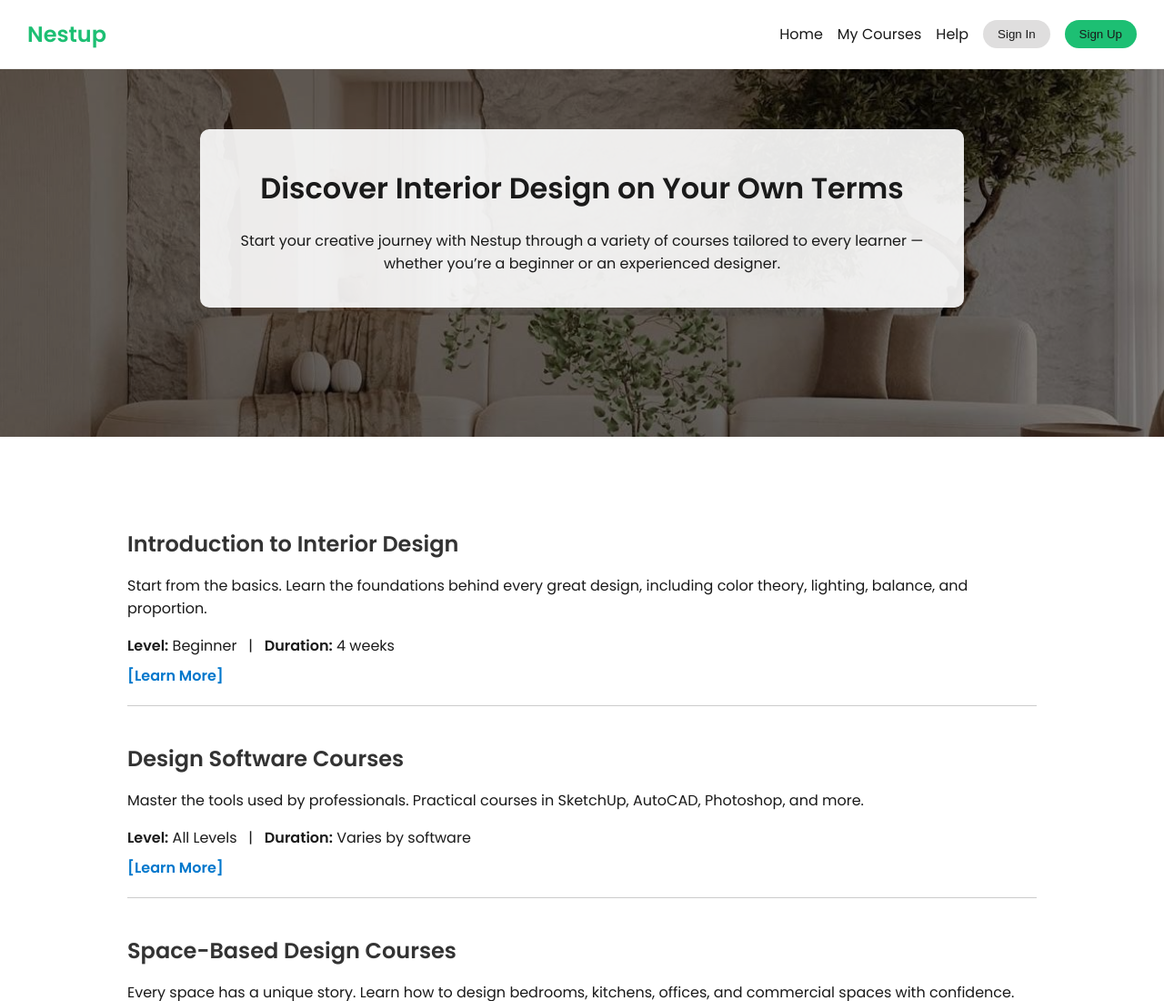
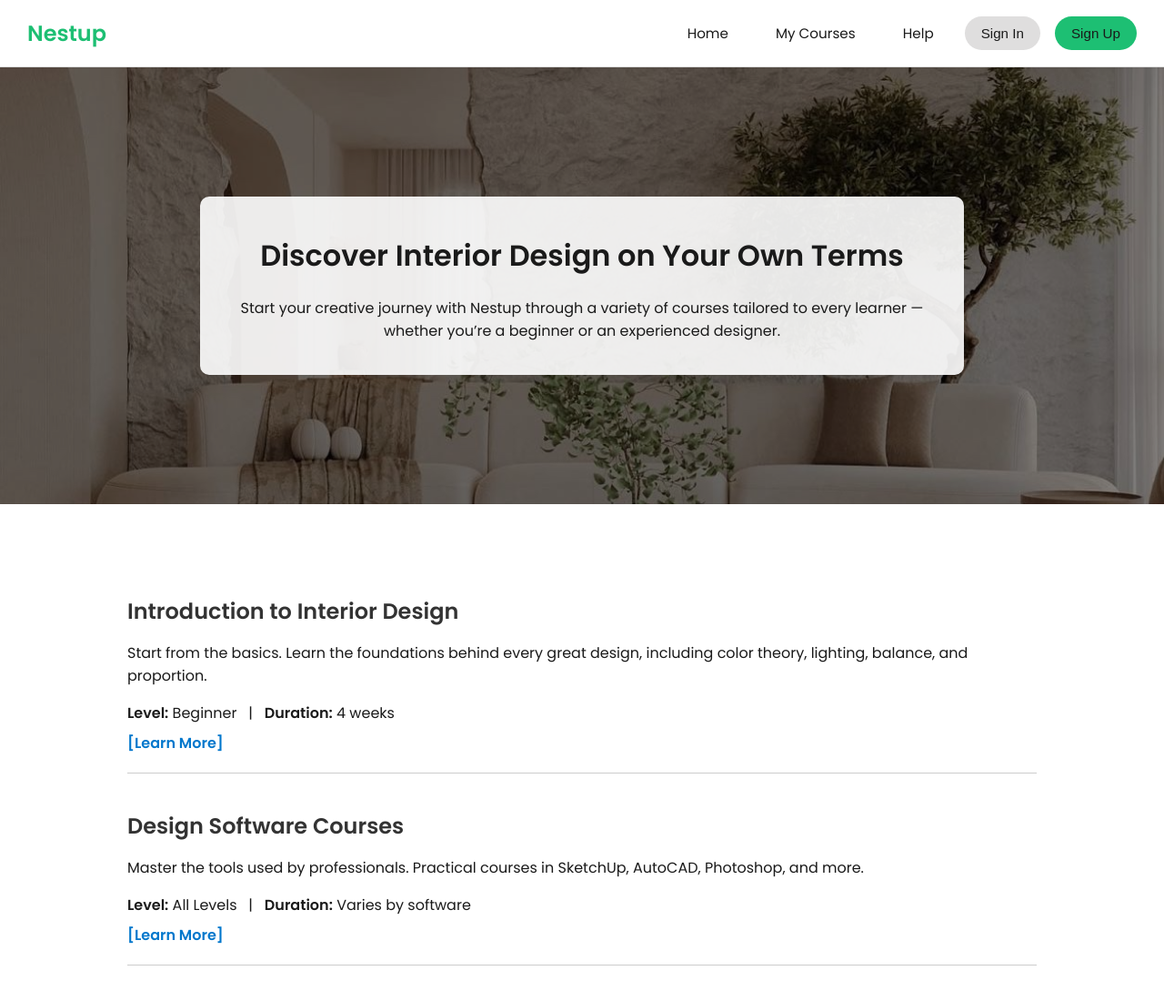
Before and after one commit to A7madAlali/Nestup, a plain HTML site: page courses.html in a window 1280 px wide. Shown: the top 1100 px of the page at 91% size. Drawn offline with Linux system fonts and the light colour scheme.

Commit message:
Update courses.css

```diff
--- a/css/courses.css
+++ b/css/courses.css
@@ -5,20 +5,26 @@ body {
   color: #1a1a1a;
 }
 
+ .logo-img {
+  height: auto;
+  max-height: 120px;
+  width: auto;
+  object-fit: contain;
+  display: block;
+  image-rendering: auto;
+}
+
+
   .navbar {
   display: flex;
   justify-content: space-between;
   align-items: center;
-    flex-wrap: wrap;
-    padding: 20px 30px;
+  position: sticky;
+  top: 0;
   background-color: white;
-    border-bottom: 1px solid #eee;
-    position: fixed;
-    width: 100%;
-    top: 0;
   z-index: 1000;
-    box-sizing: border-box;
-    overflow-x: hidden;
+  padding: 15px 30px;
+  border-bottom: 1px solid #ddd;
 }
 
   .navbar-left .logo {
@@ -32,10 +38,6 @@ body {
   display: flex;
   align-items: center;
   gap: 16px;
-    flex-wrap: wrap;
-    justify-content: flex-end;
-    max-width: 100%;
-    box-sizing: border-box;
 }
 
   .navbar-right a,
@@ -44,6 +46,9 @@ body {
     max-width: 100%;
     text-decoration: none;
     color: #1a1a1a;
+    padding: 10px 18px;
+    border-radius: 20px;
+    font-size: 0.95em;
     font-weight: 500;
     transition: color 0.3s ease;
   }
@@ -72,6 +77,7 @@ body {
     font-weight: bold;
     cursor: pointer;
   }
+
 
 .hero-section {
   background: url('../IMG_7811.jpg') center/cover no-repeat;
```
Lines whose indentation alone changed are shown as unchanged.
